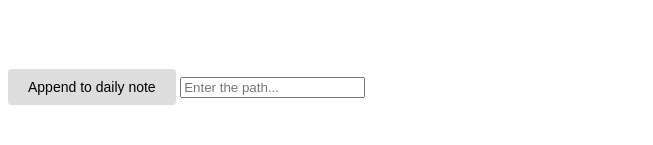
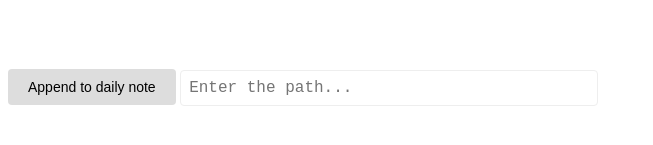
Before and after one commit to minthemiddle/Quick-Capture, a plain HTML site: page src/index.html in a window 1280 px wide. Shown: the part 601-746 px from the top of the page, without its empty margins (0-653 px from the left). Drawn offline with Linux system fonts and the light colour scheme.

Commit message:
Add: CSS for input

```diff
--- a/src/styles.css
+++ b/src/styles.css
@@ -10,6 +10,20 @@
     -webkit-font-smoothing: antialiased;
     -moz-osx-font-smoothing: grayscale;
     -webkit-text-size-adjust: 100%;
+}
+
+input {
+    padding: 8px;
+    font-size: 16px;
+    font-family: monospace;
+    border: 1px solid #eee;
+    color: #999;
+    width: 400px;
+    border-radius: 4px;
+}
+
+input:focus {
+    outline: none;
 }
 
 textarea {
```
